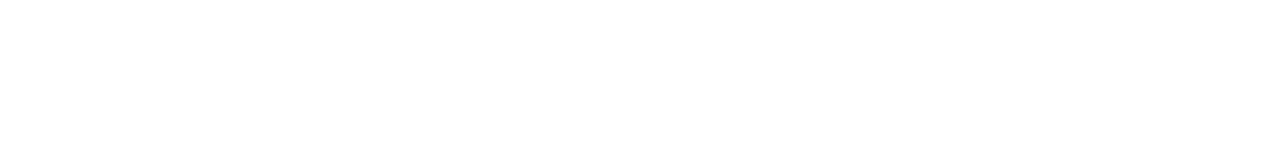
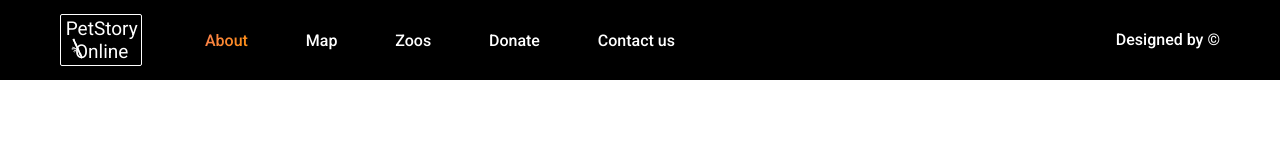
Before and after one commit to KarinaBertosh/karinabertosh-JSFE2022Q3, a plain HTML site: page online-zoo/index.html in a window 1280 px wide. Drawn offline with Linux system fonts and the light colour scheme.

Commit message:
feat: add header

```diff
--- a/online-zoo/index.html
+++ b/online-zoo/index.html
@@ -1,12 +1,42 @@
 <!DOCTYPE html>
 <html lang="en">
-<head>
-    <meta charset="UTF-8">
-    <meta http-equiv="X-UA-Compatible" content="IE=edge">
-    <meta name="viewport" content="width=device-width, initial-scale=1.0">
-    <title>Document</title>
-</head>
-<body>
+  <head>
+    <meta charset="UTF-8" />
+    <meta http-equiv="X-UA-Compatible" content="IE=edge" />
+    <meta name="viewport" content="width=device-width, initial-scale=1.0" />
+    <title>Online-zoo</title>
+    <link rel="stylesheet" href="./style.css" />
+    <link rel="preconnect" href="https://fonts.googleapis.com" />
+    <link rel="preconnect" href="https://fonts.gstatic.com" crossorigin />
+    <link
+      href="https://fonts.googleapis.com/css2?family=Roboto:ital,wght@0,100;0,300;0,400;0,500;0,700;0,900;1,100;1,300;1,400;1,500;1,700;1,900&display=swap"
+      rel="stylesheet"
+    />
+  </head>
+  <body>
+    <header class="header-background">
+      <div class="wrapper header-container">
+        <div class="header-navigation">
+          <div class="header-navigation__logo">
+            <h1>PetStory Online</h1>
+            <img src="./assets/icons/bamboo.svg" alt="bamboo" />
+          </div>
+          <nav class="header-navigation__menu">
+            <ul>
+              <li class="active">About</li>
+              <li>Map</li>
+              <li>Zoos</li>
+              <li>Donate</li>
+              <li>Contact us</li>
+            </ul>
+          </nav>
+        </div>
+        <p class="header-designed">Designed by ©</p>
+      </div>
+    </header>
 
-</body>
+    <main></main>
+
+    <footer class="wrapper"></footer>
+  </body>
 </html>
--- /dev/null
+++ b/online-zoo/style.scss
@@ -0,0 +1,85 @@
+* {
+  margin: 0;
+  padding: 0;
+  font-family: Roboto;
+  box-sizing: border-box;
+}
+
+.wrapper {
+  margin: 0 auto;
+  width: 1160px;
+}
+
+.header-background {
+  height: 80px;
+  background-color: #000000;
+  display: flex;
+  align-items: center;
+
+  .header-container {
+    display: flex;
+    align-items: center;
+    justify-content: space-between;
+
+    .header-navigation {
+      display: flex;
+      align-items: center;
+      width: 615px;
+      .header-navigation__logo {
+        padding: 3.55px 4.75px;
+        display: flex;
+        align-items: center;
+        width: 82px;
+        height: 52px;
+        position: relative;
+        font-size: 19px;
+        text-align: center;
+        border: 1px solid #ffffff;
+        text-shadow: 0px 4px 4px rgba(0, 0, 0, 0.25);
+        border-radius: 2px;
+        cursor: pointer;
+        margin-right: 63px;
+        h1 {
+          font-size: 19px;
+          color: #ffffff;
+          font-weight: 400;
+        }
+        img {
+          position: absolute;
+          top: 23px;
+          left: 10px;
+        }
+      }
+      .header-navigation__menu {
+        ul {
+          display: flex;
+          align-items: center;
+          justify-content: space-between;
+          width: 470px;
+          color: #ffffff;
+          font-family: "Roboto";
+          font-style: normal;
+          font-weight: 500;
+          font-size: 16px;
+          list-style-type: none;
+          .active {
+            background: linear-gradient(113.96deg, #f9804b 1.49%, #fe9013 101.44%);
+            -webkit-background-clip: text;
+            -webkit-text-fill-color: transparent;
+            background-clip: text;
+          }
+        }
+      }
+    }
+
+    .header-designed {
+      color: #ffffff;
+      font-style: normal;
+      font-weight: 500;
+      font-size: 16px;
+      line-height: 140%;
+    }
+  }
+}
+
+/*# sourceMappingURL=style.css.map */
```
Also changed, not shown: online-zoo/assets/icons/bamboo.svg (added), online-zoo/style.css, 1 other file.
